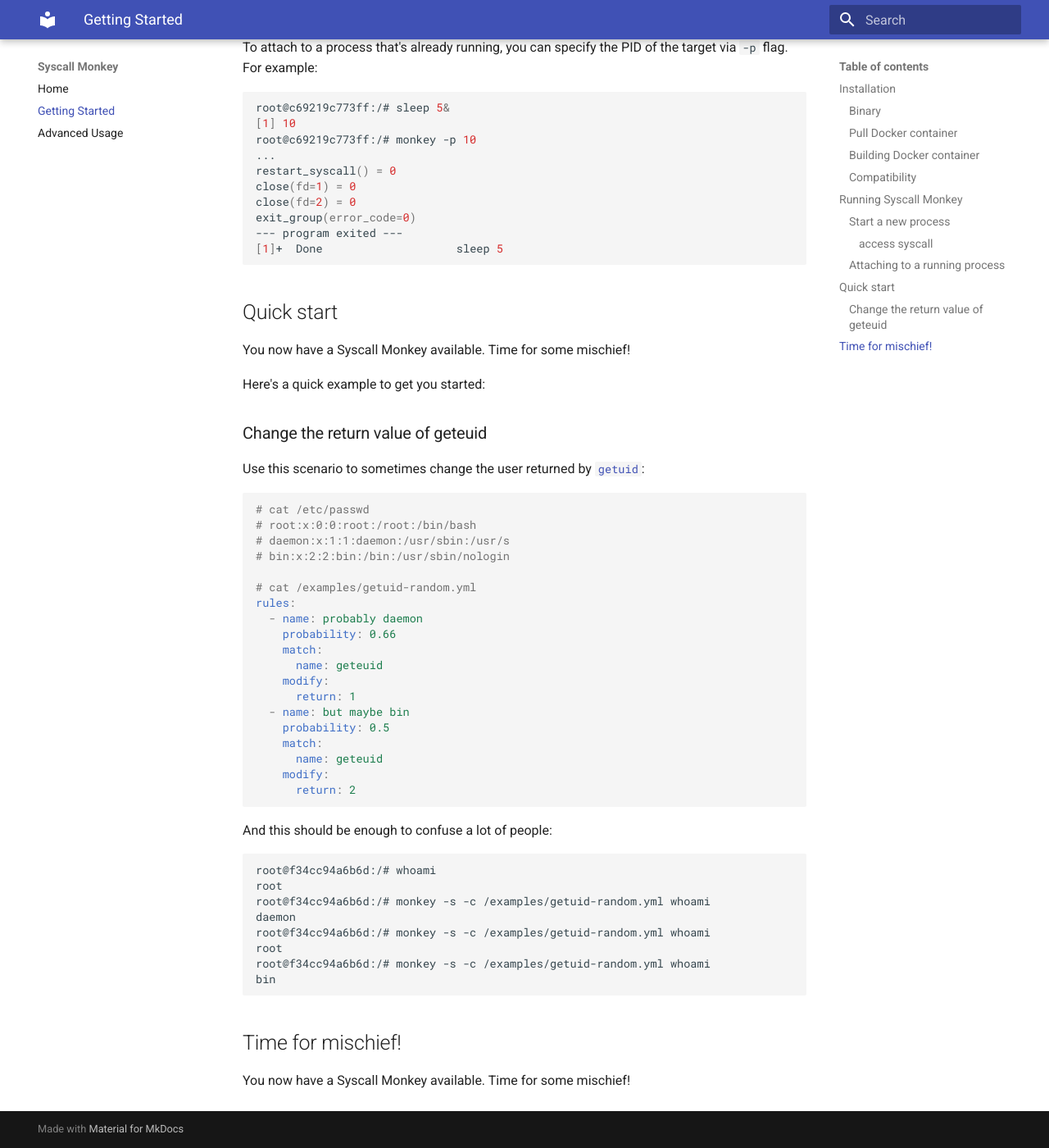
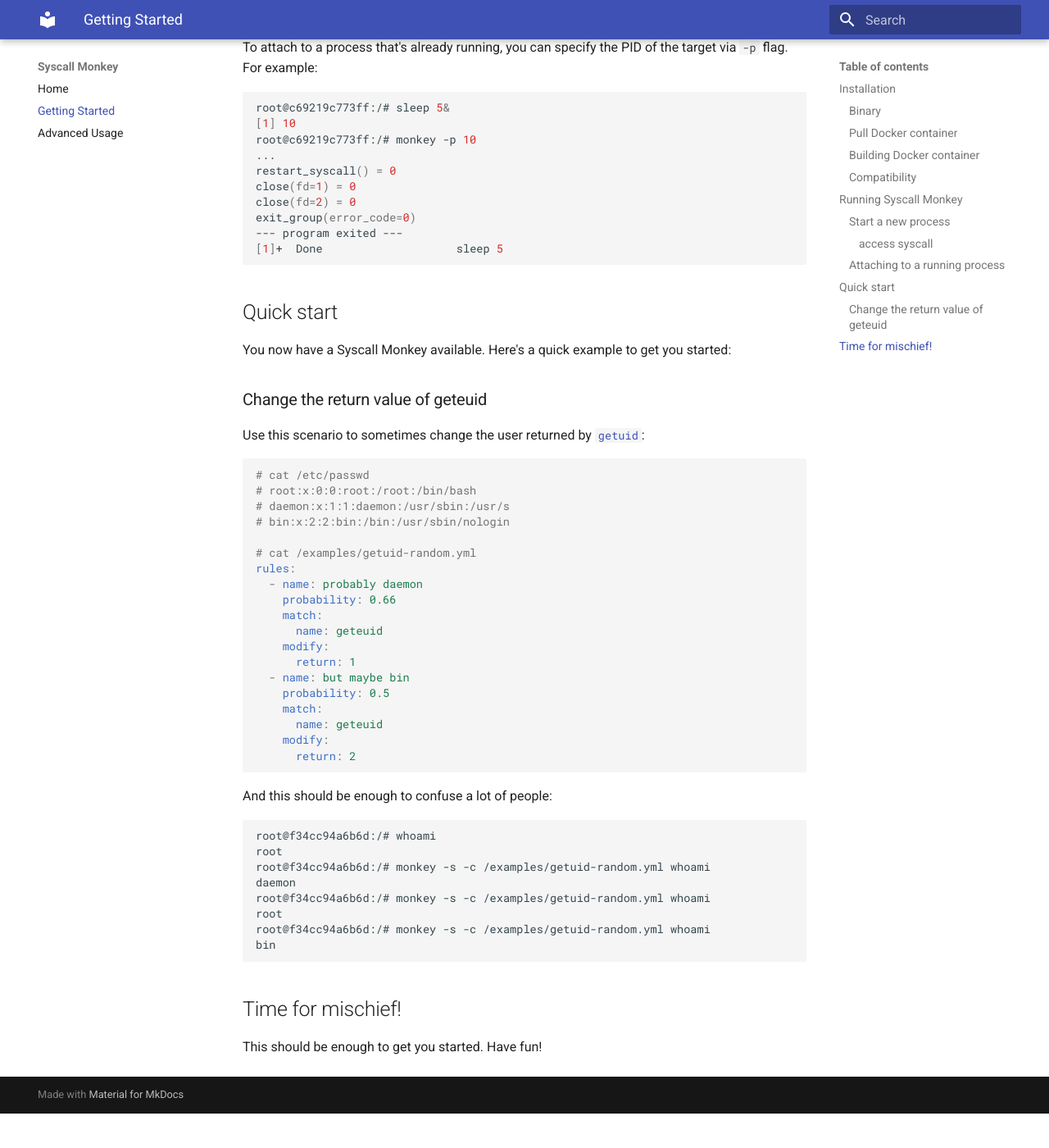
Before and after one commit to syscallmonkey/syscallmonkey.github.io, an MkDocs documentation site: the page built from docs/getting-started.md, in a window 1280 px wide and 1400 px high, scrolled down 3373 px. Shown: the whole window at 82% size. Built offline with MkDocs 1.6.1 and Material for MkDocs 9.7.7, drawn with Linux system fonts in a browser that asks for light colours; after the commit the page ends 4731 px from its top, so only the background shows below that.

Commit message:
Remove duplication

```diff
--- a/docs/getting-started.md
+++ b/docs/getting-started.md
@@ -180,9 +180,7 @@
 
 ## Quick start
 
-You now have a Syscall Monkey available. Time for some mischief!
-
-Here's a quick example to get you started:
+You now have a Syscall Monkey available. Here's a quick example to get you started:
 
 ### Change the return value of geteuid
 
@@ -226,4 +224,4 @@
 
 ## Time for mischief!
 
-You now have a Syscall Monkey available. Time for some mischief!
+This should be enough to get you started. Have fun!
```
